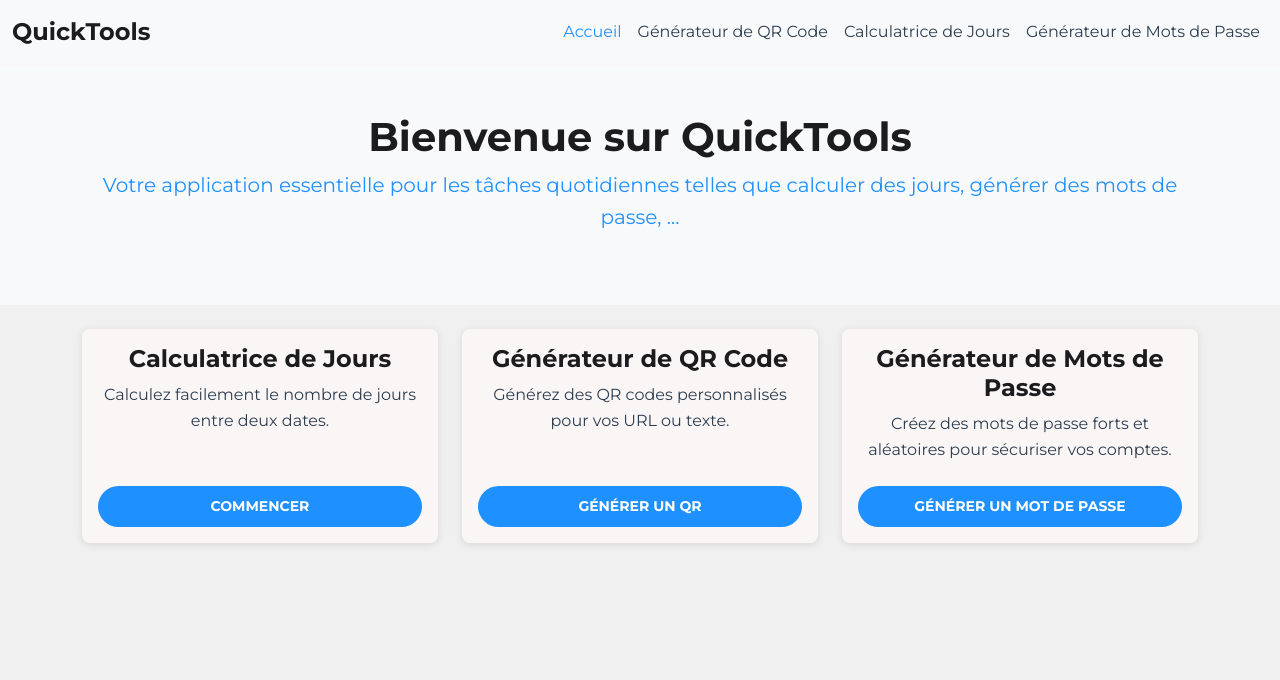
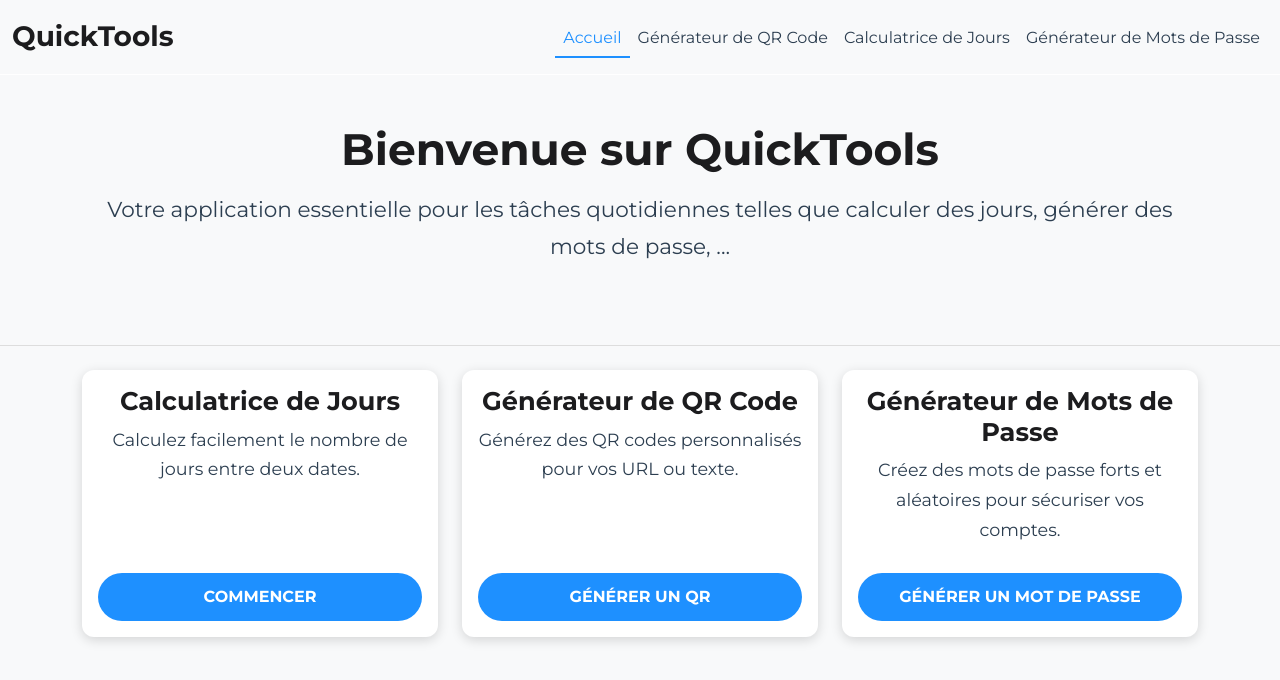
Before and after one commit to camlebrun/my-tools, a plain HTML site: page index.html in a window 1280 px wide. Drawn offline with nearby package versions, Linux system fonts and the light colour scheme.

Commit message:
refacto2

```diff
--- a/styles.css
+++ b/styles.css
@@ -3,9 +3,10 @@
   --primary-color: #1C1C1E; /* Deep Noir */
   --accent-color: #1E90FF; /* Dodger Blue for accents */
   --text-color: #2C3E50; /* Dark Night Blue for text */
-  --background-color: #f0f0f0; /* Pure White */
-  --card-bg-color: #fbf6f6; /* Card background */
+  --background-color: #f8f9fa; /* Light Gray */
+  --card-bg-color: #ffffff; /* White background */
   --hover-color: #1558B0; /* Darker shade for hover effects */
+  --focus-color: #FF4500; /* Orange for focus */
 }
 
 /* Global Styles */
@@ -13,7 +14,7 @@ body {
   background-color: var(--background-color);
   font-family: "Montserrat", sans-serif;
   color: var(--text-color);
-  line-height: 1.6;
+  line-height: 1.7;
   margin: 0;
   padding: 0;
 }
@@ -30,19 +31,21 @@ body {
 .navbar .navbar-brand {
   color: var(--primary-color);
   font-weight: 700;
-  font-size: 1.5rem;
+  font-size: 1.75rem;
 }
 
 .navbar .nav-link {
   color: var(--text-color);
   font-weight: 500;
-  transition: color 0.3s ease;
+  transition: color 0.3s ease, border-bottom 0.3s ease;
+  padding-bottom: 5px;
 }
 
 .navbar .nav-link:hover,
 .navbar .nav-link.active,
 .navbar .nav-link:focus {
   color: var(--accent-color);
+  border-bottom: 2px solid var(--accent-color);
   outline: none;
 }
 
@@ -50,19 +53,21 @@ body {
 .hero-section {
   background-color: var(--card-bg-color);
   color: var(--primary-color);
-  padding: 3rem 1rem;
+  padding: 4rem 1.5rem;
   text-align: center;
+  border-bottom: 1px solid #ddd;
 }
 
 .hero-section .display-4 {
-  font-weight: 700;
-  font-size: 2.5rem;
+  font-weight: 800;
+  font-size: 2.75rem;
+  margin-bottom: 1rem;
 }
 
 .hero-section .lead {
-  color: var(--accent-color);
-  font-size: 1.25rem;
-  margin-bottom: 1.5rem;
+  color: var(--text-color);
+  font-size: 1.35rem;
+  margin-bottom: 2rem;
 }
 
 .hero-section .cta-btn {
@@ -70,17 +75,17 @@ body {
   color: white;
   border: none;
   border-radius: 50px;
-  padding: 12px 24px;
+  padding: 15px 30px;
   text-transform: uppercase;
-  font-weight: 600;
-  font-size: 1rem;
-  transition: background-color 0.3s ease, transform 0.2s ease;
+  font-weight: 700;
+  font-size: 1.1rem;
+  transition: background-color 0.3s ease, transform 0.3s ease;
 }
 
 .hero-section .cta-btn:hover,
 .hero-section .cta-btn:focus {
   background-color: var(--hover-color);
-  transform: translateY(-2px);
+  transform: translateY(-3px);
   outline: none;
 }
 
@@ -88,26 +93,26 @@ body {
 .card {
   background-color: var(--card-bg-color);
   border: none;
-  border-radius: 8px;
-  box-shadow: 0 2px 8px rgba(0, 0, 0, 0.1);
-  transition: transform 0.3s ease, box-shadow 0.3s ease;
+  border-radius: 12px;
+  box-shadow: 0 3px 12px rgba(0, 0, 0, 0.15);
+  transition: transform 0.4s ease, box-shadow 0.4s ease;
 }
 
 .card:hover {
-  transform: translateY(-5px);
-  box-shadow: 0 4px 16px rgba(0, 0, 0, 0.2);
+  transform: translateY(-7px);
+  box-shadow: 0 5px 20px rgba(0, 0, 0, 0.25);
 }
 
 .card-title {
   color: var(--primary-color);
-  font-size: 1.5rem;
-  font-weight: 600;
+  font-size: 1.6rem;
+  font-weight: 700;
 }
 
 .card-text {
   color: var(--text-color);
-  font-size: 1rem;
-  margin-bottom: 1.5rem;
+  font-size: 1.1rem;
+  margin-bottom: 1.75rem;
 }
 
 .card .btn {
@@ -115,17 +120,17 @@ body {
   color: white;
   border: none;
   border-radius: 50px;
-  padding: 10px 20px;
+  padding: 12px 25px;
   text-transform: uppercase;
-  font-weight: 600;
-  font-size: 0.875rem;
-  transition: background-color 0.3s ease, transform 0.2s ease;
+  font-weight: 700;
+  font-size: 1rem;
+  transition: background-color 0.3s ease, transform 0.3s ease;
 }
 
 .card .btn:hover,
 .card .btn:focus {
   background-color: var(--hover-color);
-  transform: translateY(-2px);
+  transform: translateY(-3px);
   outline: none;
 }
 
@@ -133,7 +138,7 @@ body {
 footer {
   background-color: var(--primary-color);
   color: white;
-  padding: 1.5rem 0;
+  padding: 2rem 0;
   text-align: center;
   margin-top: 2rem;
 }
@@ -141,7 +146,7 @@ footer {
 footer a {
   color: var(--accent-color);
   text-decoration: none;
-  margin: 0 10px;
+  margin: 0 15px;
 }
 
 footer a:hover,
@@ -153,14 +158,14 @@ footer a:focus {
 /* Media Queries for Responsiveness */
 @media (max-width: 768px) {
   .hero-section .display-4 {
-    font-size: 2rem;
+    font-size: 2.25rem;
   }
 
   .hero-section .lead {
-    font-size: 1.1rem;
+    font-size: 1.2rem;
   }
 
   .card {
-    margin-bottom: 1.5rem;
+    margin-bottom: 2rem;
   }
 }
```
